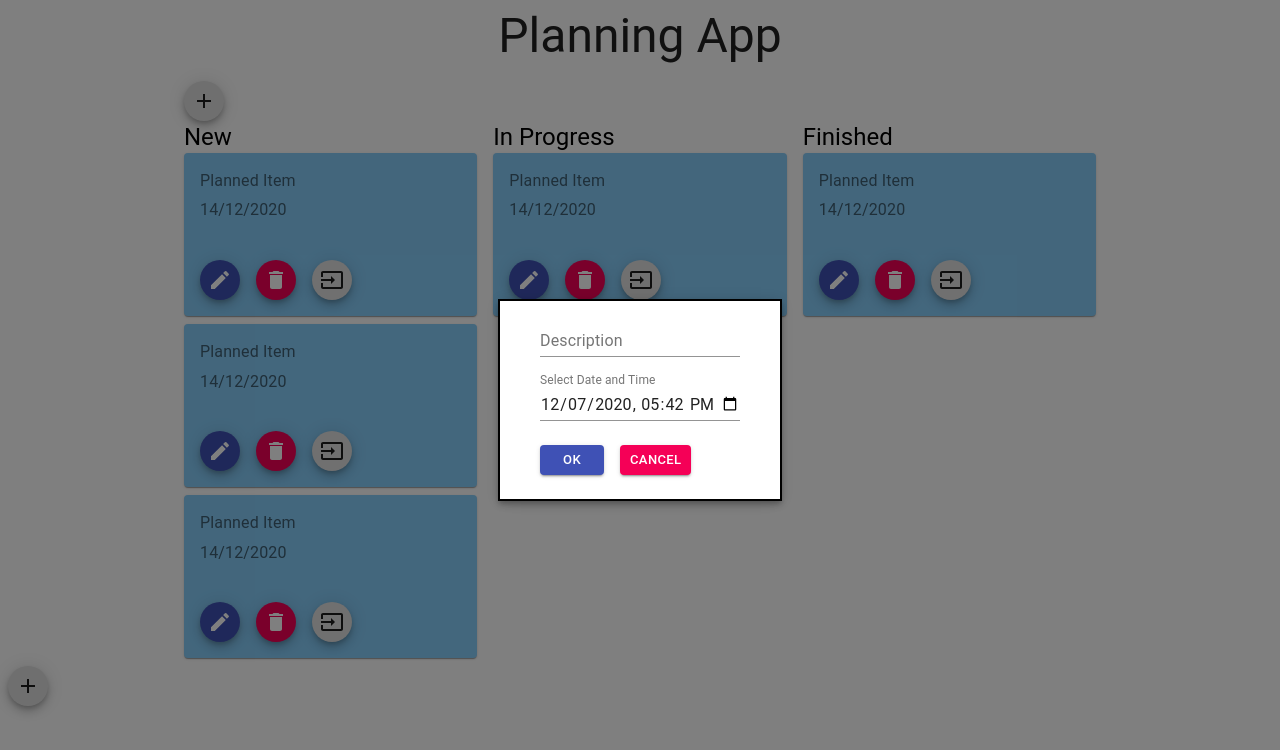
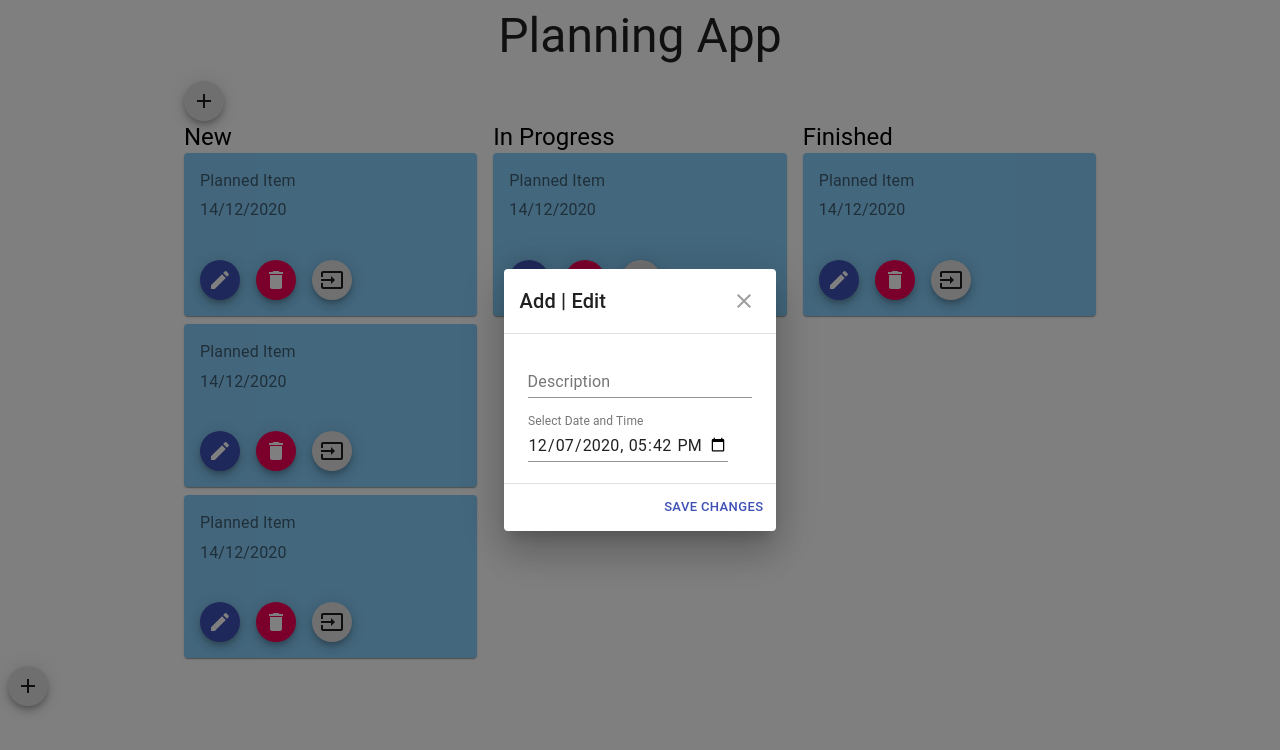
Before and after one commit to rinatsharifullin/Planning-App, a React (Create React App) app: page / in a window 1280 px wide. Both pictures are taken after a click on the button 204 px from the left and 100 px from the top of the page. Shown: the top 750 px of the page. Built offline with nearby package versions, Linux system fonts and the light colour scheme.

Commit message:
Use dialog instead of modal window. Rename Card to SingleCard

```diff
--- /dev/null
+++ b/src/components/AddEditDialog.tsx
@@ -0,0 +1,115 @@
+import React from "react";
+import {
+  createStyles,
+  Theme,
+  withStyles,
+  WithStyles,
+} from "@material-ui/core/styles";
+import Button from "@material-ui/core/Button";
+import Dialog from "@material-ui/core/Dialog";
+import MuiDialogTitle from "@material-ui/core/DialogTitle";
+import MuiDialogContent from "@material-ui/core/DialogContent";
+import MuiDialogActions from "@material-ui/core/DialogActions";
+import IconButton from "@material-ui/core/IconButton";
+import CloseIcon from "@material-ui/icons/Close";
+import Typography from "@material-ui/core/Typography";
+import { Fab } from "@material-ui/core";
+import AddIcon from "@material-ui/icons/Add";
+import TextFields from "./InputField";
+import DateTimePicker from "./DateTimePicker";
+
+const styles = (theme: Theme) =>
+  createStyles({
+    root: {
+      margin: 0,
+      padding: theme.spacing(2),
+    },
+    closeButton: {
+      position: "absolute",
+      right: theme.spacing(1),
+      top: theme.spacing(1),
+      color: theme.palette.grey[500],
+    },
+  });
+
+export interface DialogTitleProps extends WithStyles<typeof styles> {
+  id: string;
+  children: React.ReactNode;
+  onClose: () => void;
+}
+
+const DialogTitle = withStyles(styles)((props: DialogTitleProps) => {
+  const { children, classes, onClose, ...other } = props;
+  return (
+    <MuiDialogTitle disableTypography className={classes.root} {...other}>
+      <Typography variant="h6">{children}</Typography>
+      {onClose ? (
+        <IconButton
+          aria-label="close"
+          className={classes.closeButton}
+          onClick={onClose}
+        >
+          <CloseIcon />
+        </IconButton>
+      ) : null}
+    </MuiDialogTitle>
+  );
+});
+
+const DialogContent = withStyles((theme: Theme) => ({
+  root: {
+    padding: theme.spacing(2),
+  },
+}))(MuiDialogContent);
+
+const DialogActions = withStyles((theme: Theme) => ({
+  root: {
+    margin: 0,
+    padding: theme.spacing(1),
+  },
+}))(MuiDialogActions);
+
+export default function AddEditDialog() {
+  const [open, setOpen] = React.useState(false);
+
+  const handleClickOpen = () => {
+    setOpen(true);
+  };
+  const handleClose = () => {
+    setOpen(false);
+  };
+
+  return (
+    <div>
+      <Fab
+        size="small"
+        color="default"
+        aria-label="edit"
+        onClick={handleClickOpen}
+      >
+        <AddIcon />
+      </Fab>
+
+      <Dialog
+        onClose={handleClose}
+        aria-labelledby="customized-dialog-title"
+        open={open}
+      >
+        <DialogTitle id="customized-dialog-title" onClose={handleClose}>
+          Add | Edit
+        </DialogTitle>
+        <DialogContent dividers>
+          <Typography gutterBottom>
+            <TextFields />
+            <DateTimePicker />
+          </Typography>
+        </DialogContent>
+        <DialogActions>
+          <Button size="small" autoFocus onClick={handleClose} color="primary">
+            Save changes
+          </Button>
+        </DialogActions>
+      </Dialog>
+    </div>
+  );
+}
--- a/src/components/PlanningContainer.tsx
+++ b/src/components/PlanningContainer.tsx
@@ -1,6 +1,7 @@
 import { Box, Container, Fab, Grid, Typography } from "@material-ui/core";
 import React from "react";
-import SingleCard from "./Card";
+import AddEditDialog from "./AddEditDialog";
+import SingleCard from "./SingleCard";
 
 import ModalWindow from "./ModalWindow";
 
@@ -16,7 +17,7 @@ export const PlanningContainer = () => {
         >
           Planning App
         </Typography>
-        <ModalWindow />
+        <AddEditDialog />
 
         <Grid container justify="center" spacing={2}>
           <Grid item xs={4} justify="center">
```
Also changed, not shown: src/components/SingleCard.tsx (renamed from src/components/Card.tsx).
